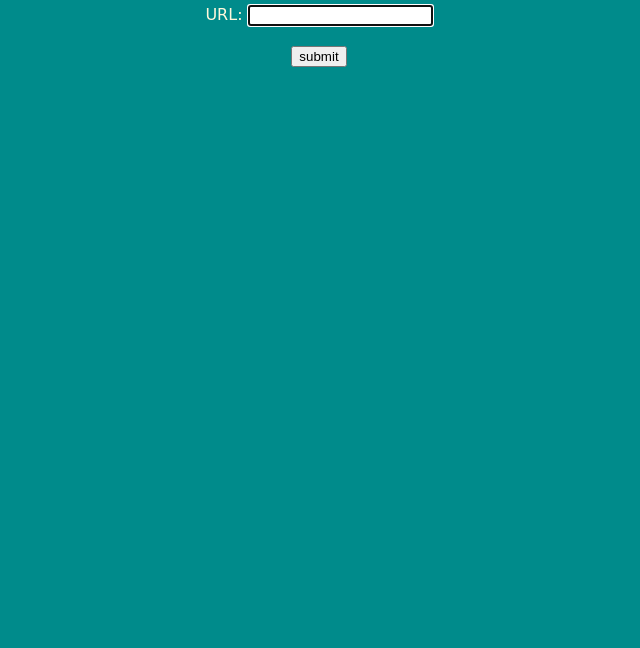
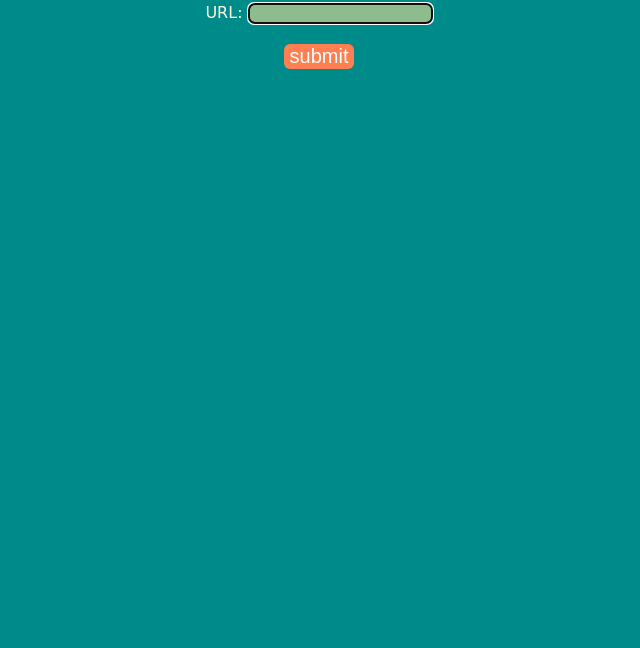
Before and after one commit to webDva/Pans.ly, a website: page public/index.html in a window 1280 px wide. Shown: the part 152-800 px from the top of the page, without its empty margins (321-961 px from the left). Drawn offline with Linux system fonts and the light colour scheme; a web font is replaced by a local one.

Commit message:
design comes with a lot of changes: changed design a wee bit

```diff
--- a/public/style.css
+++ b/public/style.css
@@ -10,6 +10,17 @@ h1 { /* for the Pans.ly header */
 
 button {
     margin: 20px;
+    border-radius: 6px;
+    background-color: coral;
+    font-size: 20px;
+    border: none;
+    color: azure;
+}
+
+input {
+    border-radius: 6px;
+    background-color: darkseagreen;
+    color: cornsilk;
 }
 
 .centerContainer {
```
